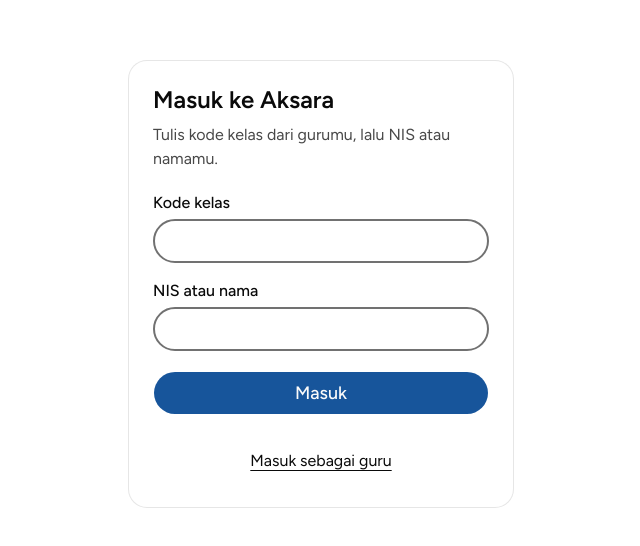
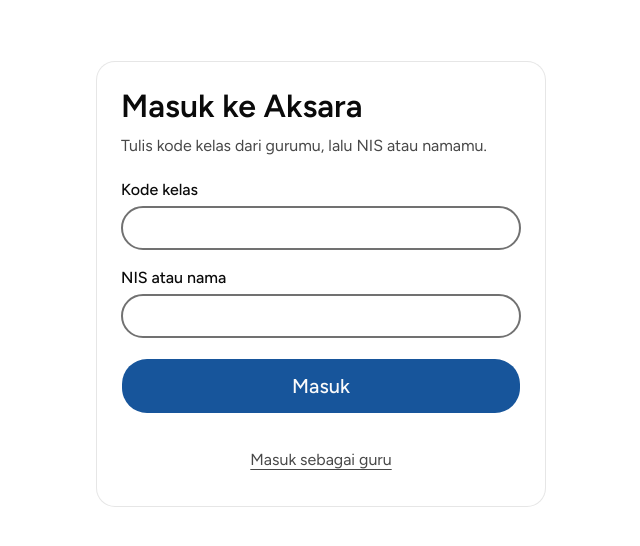
Before and after one commit to rizaldiabyannata/aksara, a Next.js app: page /login in a window 1280 px wide. Shown: the part 116-662 px from the top of the page, without its empty margins (319-959 px from the left). Built offline with nearby package versions, Linux system fonts and the light colour scheme; no server answers.

Commit message:
feat(ui): login pages
Larger card and title, full-width lg submit, kinder student error, other-device notice as a warning Status.
Status now wraps long sentences (Badge is nowrap for chips).

Co-Authored-By: Claude Opus 5.5 <noreply@anthropic.com>

```diff
--- a/app/(auth)/actions.ts
+++ b/app/(auth)/actions.ts
@@ -39,7 +39,7 @@ export async function loginStudentAction(
         identity: field(formData, "identity"),
         ip,
       }),
-    "Kode kelas atau nama/NIS tidak cocok.",
+    "Kode kelas atau nama belum cocok. Coba periksa lagi, ya.",
   );
   if (!("ok" in result)) return result;
   redirect("/student");
--- a/app/(auth)/login/page.tsx
+++ b/app/(auth)/login/page.tsx
@@ -1,7 +1,7 @@
 import type { Metadata } from "next";
 import Link from "next/link";
 import { Suspense } from "react";
-import { Alert, AlertDescription } from "@/components/ui/alert";
+import { Status } from "@/components/status";
 import {
   Card,
   CardContent,
@@ -21,10 +21,10 @@ export default function StudentLoginPage({ searchParams }: PageProps<"/login">)
       <Suspense fallback={null}>
         <ReasonNotice searchParams={searchParams} />
       </Suspense>
-      <Card className="w-full max-w-sm">
+      <Card className="w-full max-w-md">
         <CardHeader>
           <CardTitle>
-            <h1 className="text-xl font-semibold">Masuk ke Aksara</h1>
+            <h1 className="text-3xl font-semibold">Masuk ke Aksara</h1>
           </CardTitle>
           <CardDescription>Tulis kode kelas dari gurumu, lalu NIS atau namamu.</CardDescription>
         </CardHeader>
@@ -34,7 +34,7 @@ export default function StudentLoginPage({ searchParams }: PageProps<"/login">)
         <CardFooter className="justify-center">
           <Link
             href="/teacher/login"
-            className="inline-flex min-h-11 items-center px-2 text-sm underline underline-offset-4"
+            className="inline-flex min-h-11 items-center px-2 text-muted-foreground underline underline-offset-4"
           >
             Masuk sebagai guru
           </Link>
@@ -48,10 +48,10 @@ async function ReasonNotice({ searchParams }: Pick<PageProps<"/login">, "searchP
   const { alasan } = await searchParams;
   if (alasan !== "perangkat-lain") return null;
   return (
-    <Alert className="w-full max-w-sm">
-      <AlertDescription className="text-foreground">
+    <div className="w-full max-w-md">
+      <Status tone="warning">
         Akunmu baru saja masuk dari perangkat lain. Kalau itu bukan kamu, beri tahu guru.
-      </AlertDescription>
-    </Alert>
+      </Status>
+    </div>
   );
 }
--- a/app/(auth)/login/student-login-form.tsx
+++ b/app/(auth)/login/student-login-form.tsx
@@ -33,7 +33,7 @@ export function StudentLoginForm() {
         onChange={(e) => setIdentity(e.target.value)}
       />
       <FormMessage message={state?.message} />
-      <Button type="submit" className="h-11 w-full text-base" disabled={pending} aria-busy={pending}>
+      <Button type="submit" size="lg" className="w-full" disabled={pending} aria-busy={pending}>
         {pending ? "Sedang masuk…" : "Masuk"}
       </Button>
     </form>
--- a/app/(auth)/teacher/login/page.tsx
+++ b/app/(auth)/teacher/login/page.tsx
@@ -8,10 +8,10 @@ export const metadata: Metadata = { title: "Masuk Guru" };
 export default function TeacherLoginPage() {
   return (
     <main className="flex flex-1 flex-col items-center justify-center p-4">
-      <Card className="w-full max-w-sm">
+      <Card className="w-full max-w-md">
         <CardHeader>
           <CardTitle>
-            <h1 className="text-xl font-semibold">Masuk Guru</h1>
+            <h1 className="text-3xl font-semibold">Masuk Guru</h1>
           </CardTitle>
           <CardDescription>Masuk dengan username dan kata sandi guru.</CardDescription>
         </CardHeader>
@@ -21,7 +21,7 @@ export default function TeacherLoginPage() {
         <CardFooter className="justify-center">
           <Link
             href="/login"
-            className="inline-flex min-h-11 items-center px-2 text-sm underline underline-offset-4"
+            className="inline-flex min-h-11 items-center px-2 text-muted-foreground underline underline-offset-4"
           >
             Masuk sebagai siswa
           </Link>
--- a/app/(auth)/teacher/login/teacher-login-form.tsx
+++ b/app/(auth)/teacher/login/teacher-login-form.tsx
@@ -30,7 +30,7 @@ export function TeacherLoginForm() {
         required
       />
       <FormMessage message={state?.message} />
-      <Button type="submit" className="h-11 w-full text-base" disabled={pending} aria-busy={pending}>
+      <Button type="submit" size="lg" className="w-full" disabled={pending} aria-busy={pending}>
         {pending ? "Sedang masuk…" : "Masuk"}
       </Button>
     </form>
--- a/components/status.tsx
+++ b/components/status.tsx
@@ -23,7 +23,9 @@ const TONES = {
 export function Status({ tone, children }: { tone: StatusTone; children: React.ReactNode }) {
   const { variant, icon } = TONES[tone];
   return (
-    <Badge variant={variant}>
+    // Badge is nowrap for chips; a status can be a sentence, so let it wrap on phones.
+    // `!` because `cn` here does not merge conflicting Tailwind classes.
+    <Badge variant={variant} className="max-w-full justify-start! whitespace-normal! text-left">
       <HugeiconsIcon icon={icon} aria-hidden="true" />
       {children}
     </Badge>
```
Also changed, not shown: 1 other file (tests, documents, lock files or other folders).
